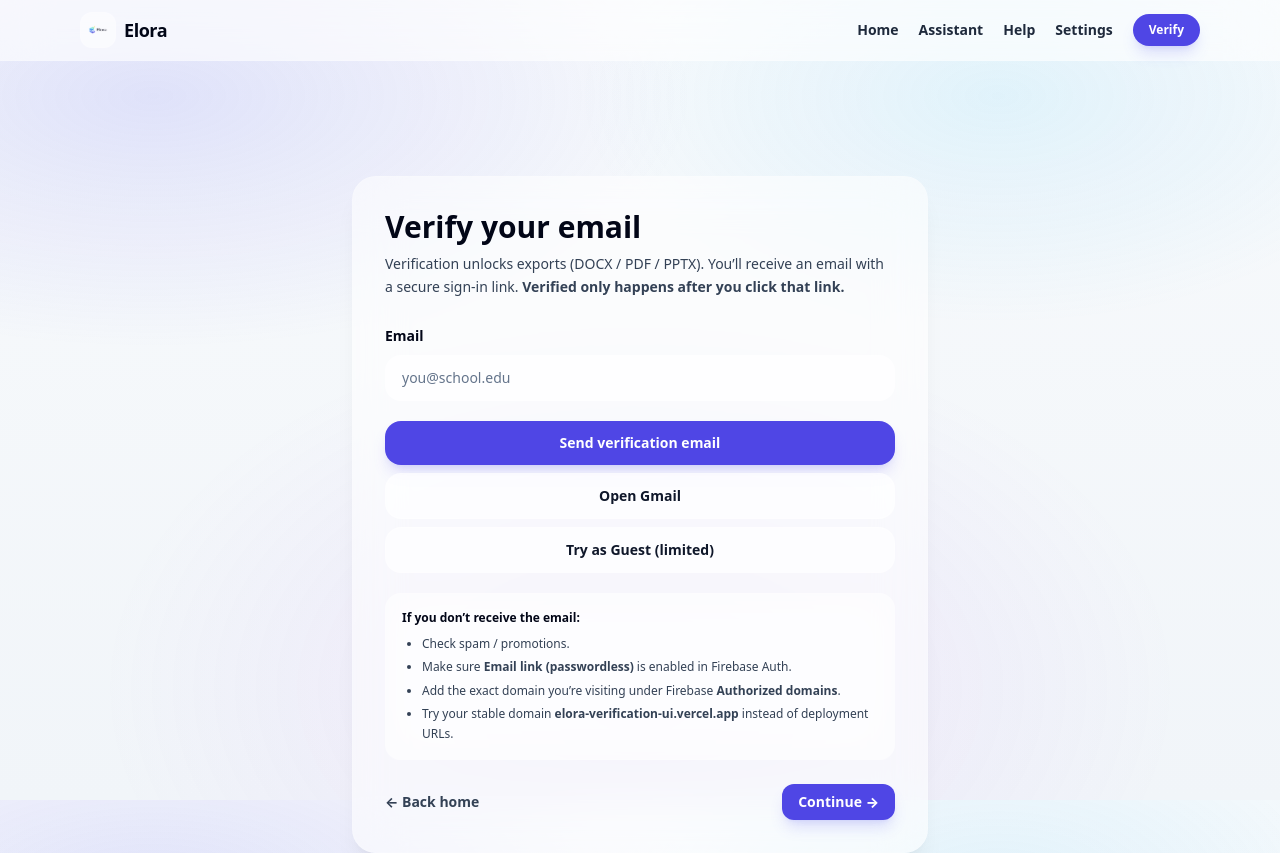
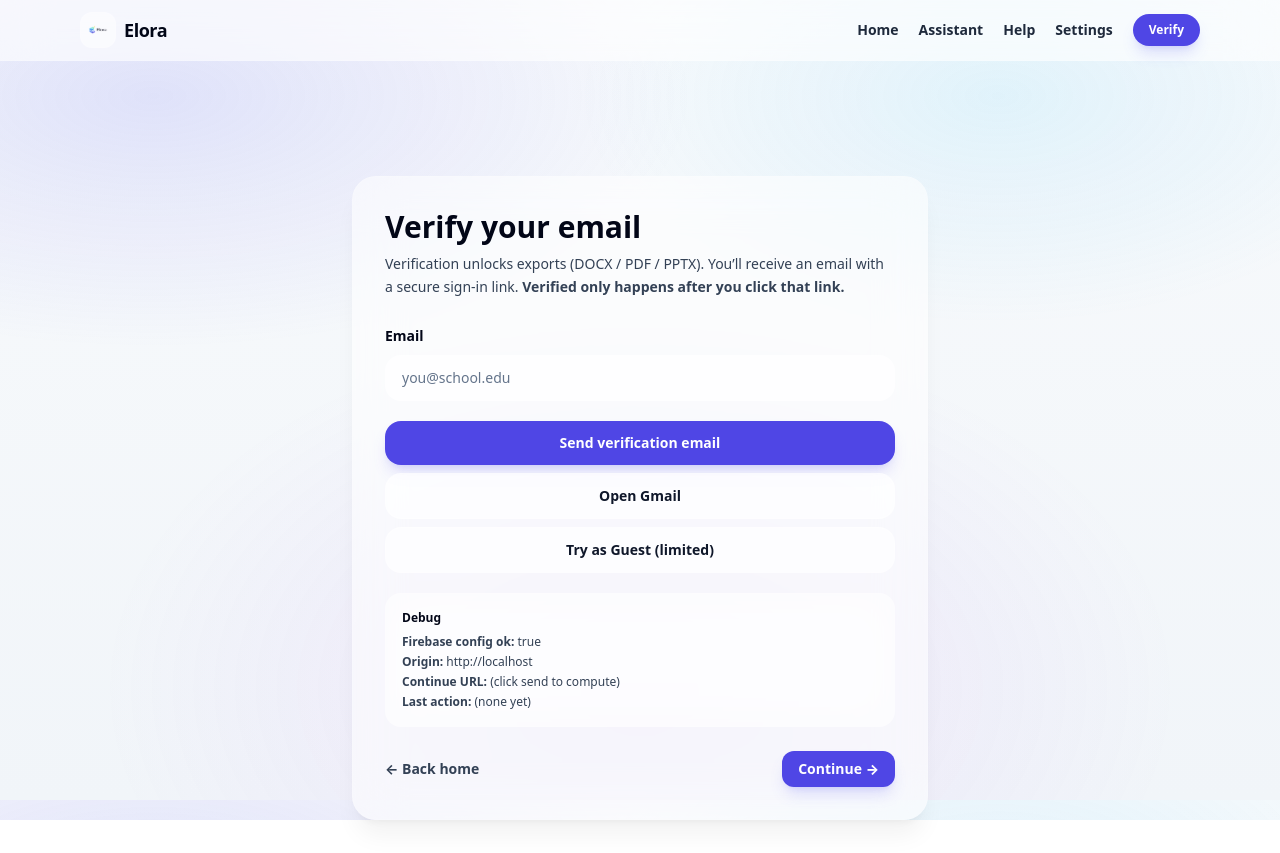
Before and after one commit to tweetharis-netizen/elora-verification-ui, a Next.js app: page /verify in a window 1280 px wide. After the commit the page ends 820 px from the top, so only its background shows below. Built offline with nearby package versions, Linux system fonts and the light colour scheme; no server answers.

Commit message:
Update verify.js

```diff
--- a/pages/verify.js
+++ b/pages/verify.js
@@ -29,10 +29,14 @@ function cn(...xs) {
 function prettyFirebaseError(err) {
   const code = err?.code || "";
   if (code.includes("auth/invalid-email")) return "That email address looks invalid.";
+  if (code.includes("auth/operation-not-allowed"))
+    return "Email link sign-in is not enabled in Firebase Auth. Enable it under Authentication → Sign-in method.";
   if (code.includes("auth/argument-error"))
     return "Firebase is misconfigured (check your env vars + redeploy).";
   if (code.includes("auth/unauthorized-continue-uri"))
-    return "Firebase blocked this site URL. Add your Vercel domain to Firebase Authorized Domains.";
+    return "Firebase blocked this site URL. Add your current Vercel domain to Firebase Authorized domains.";
+  if (code.includes("auth/too-many-requests"))
+    return "Too many requests. Please wait a minute and try again.";
   if (code.includes("auth/invalid-action-code"))
     return "That verification link is invalid or expired. Request a new one.";
   if (code.includes("auth/expired-action-code"))
@@ -48,15 +52,32 @@ export default function Verify() {
   const [status, setStatus] = useState({ kind: "idle", msg: "" }); // idle | info | ok | err | loading
   const [needsEmailForLink, setNeedsEmailForLink] = useState(false);
   const [cooldown, setCooldown] = useState(0);
+
+  // Debug state (so it can’t “do nothing”)
+  const [debug, setDebug] = useState({
+    origin: "",
+    continueUrl: "",
+    lastActionAt: "",
+    lastErrorCode: "",
+    lastErrorMessage: "",
+    firebaseConfigOk: firebaseConfigOk,
+    firebaseMissing: firebaseConfigMissingKeys.join(", "),
+  });
+
   const cooldownRef = useRef(null);
-
   const pendingInvite = useMemo(() => getPendingInvite(), [router.isReady]);
 
-  // Hydrate email input from local pending email so it doesn't "vanish" on refresh.
+  // hydrate email field
   useEffect(() => {
     const stored = getPendingVerifyEmail() || getSession().email || "";
     if (stored && !email) setEmail(stored);
     // eslint-disable-next-line react-hooks/exhaustive-deps
+  }, []);
+
+  // track origin for debugging
+  useEffect(() => {
+    if (typeof window === "undefined") return;
+    setDebug((d) => ({ ...d, origin: window.location.origin }));
   }, []);
 
   // capture invite links like /verify?invite=CODE or /verify?code=CODE
@@ -66,7 +87,7 @@ export default function Verify() {
     if (invite) setPendingInvite(invite);
   }, [router.isReady, router.query.invite, router.query.code]);
 
-  // cooldown timer for resend
+  // cooldown timer
   useEffect(() => {
     if (cooldown <= 0) return;
     cooldownRef.current = setInterval(() => {
@@ -77,7 +98,7 @@ export default function Verify() {
     };
   }, [cooldown]);
 
-  // If user landed via Firebase email link, complete verification here.
+  // If user landed via Firebase email link, complete verification
   useEffect(() => {
     if (!router.isReady) return;
     if (typeof window === "undefined") return;
@@ -95,6 +116,7 @@ export default function Verify() {
     (async () => {
       try {
         setStatus({ kind: "loading", msg: "Finishing verification…" });
+
         const result = await signInWithEmailLink(auth, stored, href);
 
         const s = getSession();
@@ -121,6 +143,11 @@ export default function Verify() {
         setStatus({ kind: "ok", msg: "Verified ✅ You can now export DOCX / PDF / PPTX." });
         router.replace("/verify", undefined, { shallow: true });
       } catch (e) {
+        setDebug((d) => ({
+          ...d,
+          lastErrorCode: e?.code || "",
+          lastErrorMessage: e?.message || String(e),
+        }));
         setStatus({ kind: "err", msg: prettyFirebaseError(e) });
       }
     })();
@@ -128,7 +155,16 @@ export default function Verify() {
   }, [router.isReady]);
 
   const sendEmail = async () => {
-    const e = email.trim();
+    // If the click fires, you will see this instantly.
+    setStatus({ kind: "info", msg: "Clicked. Preparing to send…" });
+    setDebug((d) => ({
+      ...d,
+      lastActionAt: new Date().toISOString(),
+      lastErrorCode: "",
+      lastErrorMessage: "",
+    }));
+
+    const e = (email || "").trim();
     if (!e || !e.includes("@")) {
       setStatus({ kind: "err", msg: "Please enter a valid email address." });
       return;
@@ -146,10 +182,11 @@ export default function Verify() {
 
     const invite = getPendingInvite();
     const origin = window.location.origin;
-
     const continueUrl = invite
       ? `${origin}/verify?invite=${encodeURIComponent(invite)}`
       : `${origin}/verify`;
+
+    setDebug((d) => ({ ...d, origin, continueUrl }));
 
     const actionCodeSettings = {
       url: continueUrl,
@@ -159,24 +196,27 @@ export default function Verify() {
     try {
       setStatus({ kind: "loading", msg: "Sending verification email…" });
 
-      // store pending email first (so even if user refreshes, we can finish sign-in)
+      // store pending email before request
       setPendingVerifyEmail(e);
 
       await sendSignInLinkToEmail(auth, e, actionCodeSettings);
 
-      setStatus({
-        kind: "ok",
-        msg: `Email sent ✅ Check your inbox for a link to verify: ${e}`,
-      });
-
+      setStatus({ kind: "ok", msg: `Email sent ✅ Check your inbox: ${e}` });
       setCooldown(20);
     } catch (err) {
+      setDebug((d) => ({
+        ...d,
+        lastErrorCode: err?.code || "",
+        lastErrorMessage: err?.message || String(err),
+      }));
       setStatus({ kind: "err", msg: prettyFirebaseError(err) });
     }
   };
 
   const finishWithEmail = async () => {
-    const e = email.trim();
+    setStatus({ kind: "info", msg: "Clicked. Finishing verification…" });
+
+    const e = (email || "").trim();
     if (!e || !e.includes("@")) {
       setStatus({ kind: "err", msg: "Enter the same email you used to request the link." });
       return;
@@ -212,6 +252,11 @@ export default function Verify() {
       setStatus({ kind: "ok", msg: "Verified ✅ You can now export DOCX / PDF / PPTX." });
       router.replace("/verify", undefined, { shallow: true });
     } catch (err) {
+      setDebug((d) => ({
+        ...d,
+        lastErrorCode: err?.code || "",
+        lastErrorMessage: err?.message || String(err),
+      }));
       setStatus({ kind: "err", msg: prettyFirebaseError(err) });
     }
   };
@@ -221,7 +266,6 @@ export default function Verify() {
     window.open("https://mail.google.com/", "_blank", "noopener,noreferrer");
   };
 
-  // Prevent Enter key from accidentally submitting a form/reloading page.
   const onEmailKeyDown = (e) => {
     if (e.key === "Enter") {
       e.preventDefault();
@@ -247,18 +291,6 @@ export default function Verify() {
             <span className="font-semibold"> Verified only happens after you click that link.</span>
           </p>
 
-          {!firebaseConfigOk ? (
-            <div className="mt-5 rounded-2xl border border-rose-400/25 bg-rose-500/10 p-4">
-              <div className="text-sm font-extrabold text-rose-800 dark:text-rose-200">
-                Firebase config missing
-              </div>
-              <div className="mt-1 text-xs text-rose-800/90 dark:text-rose-200/90">
-                Add these Vercel env vars:{" "}
-                <span className="font-bold">{firebaseConfigMissingKeys.join(", ")}</span>
-              </div>
-            </div>
-          ) : null}
-
           {pendingInvite ? (
             <div className="mt-5 rounded-2xl border border-amber-400/25 bg-amber-500/10 p-4">
               <div className="text-sm font-extrabold text-amber-800 dark:text-amber-200">
@@ -271,9 +303,7 @@ export default function Verify() {
           ) : null}
 
           <div className="mt-6">
-            <label className="text-sm font-extrabold text-slate-950 dark:text-white">
-              Email
-            </label>
+            <label className="text-sm font-extrabold text-slate-950 dark:text-white">Email</label>
             <input
               value={email}
               onChange={(e) => setEmail(e.target.value)}
@@ -360,18 +390,46 @@ export default function Verify() {
             </div>
           ) : null}
 
+          {/* Debug panel (temporary, but extremely useful). You can remove later. */}
           <div className="mt-5 rounded-2xl border border-white/10 bg-white/45 dark:bg-slate-950/30 backdrop-blur-xl p-4">
-            <div className="text-xs font-extrabold text-slate-950 dark:text-white">If you don’t receive the email:</div>
-            <ul className="mt-2 text-xs text-slate-700 dark:text-slate-300 space-y-1 leading-relaxed list-disc pl-5">
-              <li>Check spam / promotions.</li>
-              <li>Make sure <span className="font-semibold">Email link (passwordless)</span> is enabled in Firebase Auth.</li>
-              <li>Add the exact domain you’re visiting under Firebase <span className="font-semibold">Authorized domains</span>.</li>
-              <li>Try your stable domain <span className="font-semibold">elora-verification-ui.vercel.app</span> instead of deployment URLs.</li>
-            </ul>
+            <div className="text-xs font-extrabold text-slate-950 dark:text-white">Debug</div>
+            <div className="mt-2 text-xs text-slate-700 dark:text-slate-300 space-y-1">
+              <div>
+                <span className="font-semibold">Firebase config ok:</span>{" "}
+                {String(firebaseConfigOk)}
+              </div>
+              {!firebaseConfigOk ? (
+                <div>
+                  <span className="font-semibold">Missing env:</span>{" "}
+                  {firebaseConfigMissingKeys.join(", ")}
+                </div>
+              ) : null}
+              <div>
+                <span className="font-semibold">Origin:</span> {debug.origin || "(loading)"}
+              </div>
+              <div className="break-all">
+                <span className="font-semibold">Continue URL:</span>{" "}
+                {debug.continueUrl || "(click send to compute)"}
+              </div>
+              <div>
+                <span className="font-semibold">Last action:</span>{" "}
+                {debug.lastActionAt || "(none yet)"}
+              </div>
+              {debug.lastErrorCode || debug.lastErrorMessage ? (
+                <div className="mt-2">
+                  <div className="font-semibold">Last error:</div>
+                  <div className="break-all">{debug.lastErrorCode}</div>
+                  <div className="break-all">{debug.lastErrorMessage}</div>
+                </div>
+              ) : null}
+            </div>
           </div>
 
           <div className="mt-6 flex items-center justify-between gap-3">
-            <Link href="/" className="text-sm font-bold text-slate-700 dark:text-slate-300 hover:opacity-90">
+            <Link
+              href="/"
+              className="text-sm font-bold text-slate-700 dark:text-slate-300 hover:opacity-90"
+            >
               ← Back home
             </Link>
             <Link
```
